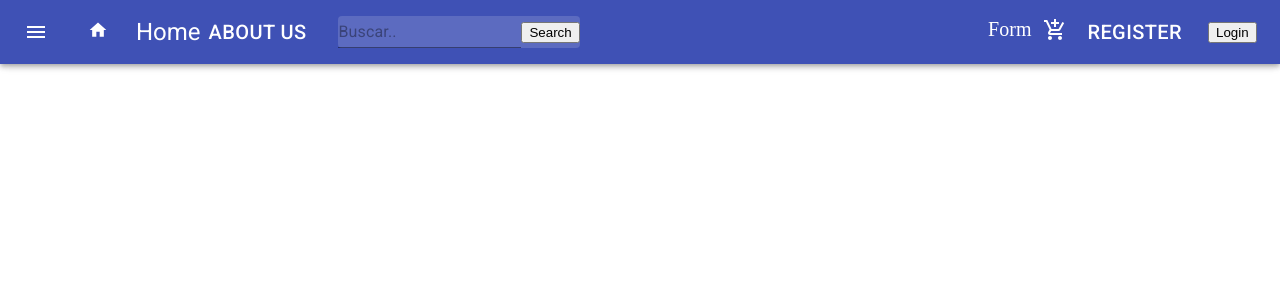
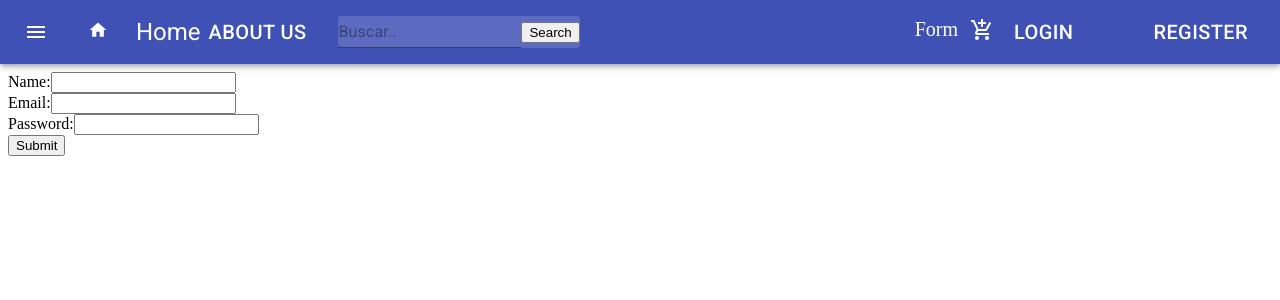
Before and after one commit to JuanKaunitz/e-commerce-Fast_Food, a React (Create React App) app in the folder client/: page /formregister in a window 1280 px wide. Shown: the top 300 px of the page. Built offline with nearby package versions, Linux system fonts and the light colour scheme.

Commit message:
Formularios: login y register

```diff
--- a/client/package.json
+++ b/client/package.json
@@ -5,6 +5,7 @@
   "dependencies": {
     "@auth0/auth0-react": "^1.6.0",
     "@fontsource/roboto": "^4.5.0",
+    "@hookform/resolvers": "^2.7.1",
     "@material-ui/core": "^4.12.3",
     "@material-ui/icons": "^4.11.2",
     "@material-ui/styles": "^4.11.4",
@@ -15,13 +16,15 @@
     "cors": "^2.8.5",
     "react": "^17.0.2",
     "react-dom": "^17.0.2",
+    "react-hook-form": "^7.12.2",
     "react-redux": "^7.2.4",
     "react-router-dom": "^5.2.0",
     "react-scripts": "4.0.3",
     "redux": "^4.1.1",
     "redux-devtools-extension": "^2.13.9",
     "redux-thunk": "^2.3.0",
-    "web-vitals": "^1.1.2"
+    "web-vitals": "^1.1.2",
+    "yup": "^0.32.9"
   },
   "scripts": {
     "start": "react-scripts start",
--- a/client/src/App.js
+++ b/client/src/App.js
@@ -3,13 +3,13 @@ import { BrowserRouter, Route } from "react-router-dom";
 import AboutUs from "./components/aboutUs/AboutUs.jsx";
 import Cart from "./components/cart/Cart.jsx";
 import Home from "./components/Home/Home.jsx";
-import Log from "./components/Authentication/Log.jsx";
+// import Log from "./components/Authentication/Log.jsx";
 import Navbar from "./components/Navbar/Navbar.jsx";
 import Register from "./components/register/Register.jsx";
 import CardDetails from "./components/details/CardDetails.jsx";
 import Categories from "./components/categories/Categories.jsx";
 import Form from "./components/Form/Form.jsx";
-
+import FormNav from "./components/LogForm/FormNav.jsx";
 
 
 
@@ -22,11 +22,12 @@ function App() {
           <Route exact path="/" component={Home} />
           <Route exact path="/aboutUs" component={AboutUs} />
           <Route exact path="/cart" component={Cart} />
-          <Route exact path="/register" component={Register} />
-          <Route path="/log" exact component={Log} />
+          {/* <Route path="/log" exact component={Log} /> */}
           <Route path="/detail/:id" exact component={CardDetails}/>
           <Route exact path="/form" component={Form} />
           <Route exact path="/categories" component={Categories} />
+          <Route exact path="/register" component={Register} />
+          <Route exact path="/formregister" component={FormNav} />
         </BrowserRouter>
 
       </div>
--- a/client/src/Redux/actions/actions.js
+++ b/client/src/Redux/actions/actions.js
@@ -9,7 +9,8 @@ import {
     CATEGORY_NAME,
     LOGIN_CLIENT,
     ADD_CART,
-    REMOVE_CART
+    REMOVE_CART,
+    NEW_USER
 
 } from '../constants'
 
@@ -160,3 +161,16 @@ export const removeCart = (id) => (dispatch) => {
         payload: id
     })
 };
+
+//Crear nuevo usuario(register).
+export const newUser = (user) => async (dispatch) => {
+    try {
+        const res = await axios.post('http://localhost:5001/food/api/user', user);
+        dispatch({
+           type: NEW_USER,
+           payload: res.data
+       });
+   } catch (err) {
+    console.log(err)
+  }
+};
--- a/client/src/Redux/constants.js
+++ b/client/src/Redux/constants.js
@@ -13,6 +13,7 @@ const CATEGORY_NAME = "CATEGORY_NAME";
 const LOGIN_CLIENT = "LOGIN_CLIENT";
 const ADD_CART = "ADD_CART";
 const REMOVE_CART = " REMOVE_CART";
+const NEW_USER = "NEW_USER";
 
 export {
     GET_ALL_PRODUCTS,
@@ -29,5 +30,6 @@ export {
     CATEGORY_NAME,
     LOGIN_CLIENT,
     ADD_CART,
-    REMOVE_CART
+    REMOVE_CART,
+    NEW_USER
 }
--- a/client/src/Redux/reducers/reducers.js
+++ b/client/src/Redux/reducers/reducers.js
@@ -10,6 +10,7 @@ import {
   CATEGORY_NAME,
   LOGIN_CLIENT,
   ADD_CART,
+  NEW_USER
   /* ASC,
   DESC */
 } from '../constants'
@@ -26,7 +27,8 @@ const initialState = {
   allCategories : [],
   categoryName: '',
   client: {},
-  cart:[]
+  cart:[],
+  createNewUser: {}
 }
 
 const rootReducer = (state = initialState, action) => {
@@ -95,6 +97,12 @@ const rootReducer = (state = initialState, action) => {
           cart:[...state.cart, action.payload]
         }
 
+      case NEW_USER:
+        return {
+          ...state,
+          createNewUser: action.payload
+        }
+
     default:
       return state;
   };
--- /dev/null
+++ b/client/src/components/LogForm/FormLogin.jsx
@@ -0,0 +1,82 @@
+import React, { useState} from 'react';
+import { useDispatch } from 'react-redux';
+import { authUser } from '../../Redux/actions/actions';
+
+export function validate(input) {
+    let errors = {};
+    if (!input.email) {
+      errors.email = 'Email is required';
+    } else if (!/\S+@\S+\.\S+/.test(input.username)) {
+      errors.email = 'Email is invalid';
+    }
+      if (!input.password) {
+        errors.password = 'Password is required';
+      } else if (!/(?=.*[0-9])/.test(input.password)) {
+        errors.password = 'Password is invalid';
+      }
+
+    return errors;
+  };
+
+
+const FormLogin = () => {
+
+    const dispatch = useDispatch();
+    const [input, setInput] = useState({
+        email: '',
+        password: ''
+    });
+
+    const [errors, setErrors] = useState({});
+
+
+    const handleInputChange = function(e) {
+        setInput({
+          ...input,
+          [e.target.name]: e.target.value
+        });
+
+        setErrors(validate({
+          ...input,
+          [e.target.name]: e.target.value
+        }));
+      }
+
+
+      const handleSubmit =  (e) => {
+        e.preventDefault();
+        console.log(input);
+        dispatch(authUser(input));
+        setInput({
+         email: '',
+         password: ''
+        });
+
+    };
+
+    return (
+        <div>
+            <form onSubmit={handleSubmit}>
+       <div>
+          <label>Email:</label>
+          <input className={`${errors.email && 'danger'}`}
+      type="email" name="email" onChange={handleInputChange} value={input.email} />
+    {errors.username && (
+      <p className="danger">{errors.email}</p>
+    )}
+       </div>
+       <div>
+        <label>Password:</label>
+        <input className={`${errors.password && 'danger'}`}
+           type="password" name="password" onChange={handleInputChange} value={input.password} />
+        {errors.password && (
+          <p className="danger">{errors.password}</p>
+       )}
+       </div>
+       <input type= "submit" value= "Submit"/>
+     </form>
+        </div>
+    )
+}
+
+export default FormLogin
--- /dev/null
+++ b/client/src/components/LogForm/FormNav.jsx
@@ -0,0 +1,12 @@
+import React from 'react'
+import FormRegister from './FormRegister'
+
+const FormNav = () => {
+    return (
+        <div>
+        <FormRegister />
+        </div>
+    )
+}
+
+export default FormNav
--- /dev/null
+++ b/client/src/components/LogForm/FormRegister.jsx
@@ -0,0 +1,98 @@
+import React, { useState } from 'react'
+import { useDispatch } from 'react-redux'
+import { newUser } from '../../Redux/actions/actions'
+
+export function validate(input) {
+    let errors = {};
+    if (!input.email) {
+      errors.email = 'Email is required';
+    } else if (!/\S+@\S+\.\S+/.test(input.email)) {
+      errors.email = 'Email is invalid';
+    }
+      if (!input.password) {
+        errors.password = 'Password is required';
+      } else if (!/(?=.*[0-9])/.test(input.password)) {
+        errors.password = 'Password is invalid';
+      }
+      if (!input.name) {
+        errors.name = 'Name is required';
+      } else if (!/^[A-Za-z]+$/.test(input.name)) {
+        errors.name = 'Name must be a string!';
+      }
+
+    return errors;
+  };
+
+const FormRegister = () => {
+
+    const dispatch = useDispatch();
+
+    const [input, setInput] = useState({
+        name: '',
+        email: '',
+        password: '',
+    });
+
+    const [errors, setErrors] = useState({});
+
+    const handleInputChange = function(e) {
+        setInput({
+          ...input,
+          [e.target.name]: e.target.value
+        });
+
+        setErrors(validate({
+          ...input,
+          [e.target.name]: e.target.value
+        }));
+      }
+
+
+      const handleSubmit =  (e) => {
+        e.preventDefault();
+        console.log(input);
+        dispatch(newUser(input));
+        setInput({
+         name: '',
+         email: '',
+         password: ''
+        });
+
+    };
+
+
+    return (
+        <div>
+             <form onSubmit={handleSubmit}>
+
+             <div>
+          <label>Name:</label>
+          <input className={`${errors.name && 'danger'}`}
+      type="name" name="name" onChange={handleInputChange} value={input.name} />
+    {errors.name && (
+      <p className="danger">{errors.name}</p>
+    )}
+       </div>
+       <div>
+          <label>Email:</label>
+          <input className={`${errors.email && 'danger'}`}
+      type="email" name="email" onChange={handleInputChange} value={input.email} />
+    {errors.username && (
+      <p className="danger">{errors.email}</p>
+    )}
+       </div>
+       <div>
+        <label>Password:</label>
+        <input className={`${errors.password && 'danger'}`}
+           type="password" name="password" onChange={handleInputChange} value={input.password} />
+        {errors.password && (
+          <p className="danger">{errors.password}</p>
+       )}
+       </div>
+       <input type= "submit" value= "Submit"/>
+     </form>
+        </div>
+    )
+}
+
+export default FormRegister
--- a/client/src/components/Navbar/Navbar.jsx
+++ b/client/src/components/Navbar/Navbar.jsx
@@ -25,6 +25,8 @@ import { useLocation, Link } from "react-router-dom";
 import { useSelector, useDispatch } from "react-redux";
 import { categoryName } from "../../Redux/actions/actions";
 import Log from "../Authentication/Log";
+import FormRegister from "../LogForm/FormRegister";
+import FormNav from "../LogForm/FormNav";
 
 const Navbar = () => {
   const dispatch = useDispatch();
@@ -103,7 +105,7 @@ const Navbar = () => {
                   to="/register"
                   activeClassName="active"
                 >
-                  Register
+                  LOGIN
                 </NavLink>
               </Button>
               <Button color="inherit" className={classes.loginButton}>
@@ -114,7 +116,16 @@ const Navbar = () => {
                 >
                   Login
                 </NavLink> */}
-              <Log />
+              {/* <Log /> */}
+              </Button>
+              <Button color ="inherit">
+                <NavLink
+                className={classes.MuiButtonLabel}
+                to="/formregister"
+                activeClassName="active"
+                >
+                  REGISTER
+                </NavLink>
               </Button>
             </div>
           </Toolbar>
--- a/client/src/components/register/Register.jsx
+++ b/client/src/components/register/Register.jsx
@@ -1,9 +1,12 @@
 import React from 'react'
+import FormLogin from '../LogForm/FormLogin'
+
 
 const Register = () => {
     return (
         <div>
-            <img alt='register' src='https://i.pinimg.com/originals/70/db/76/70db769625279e1126937bb904f26af2.jpg'></img>
+           {/* <LoginForm /> */}
+           <FormLogin />
         </div>
     )
 }
```
